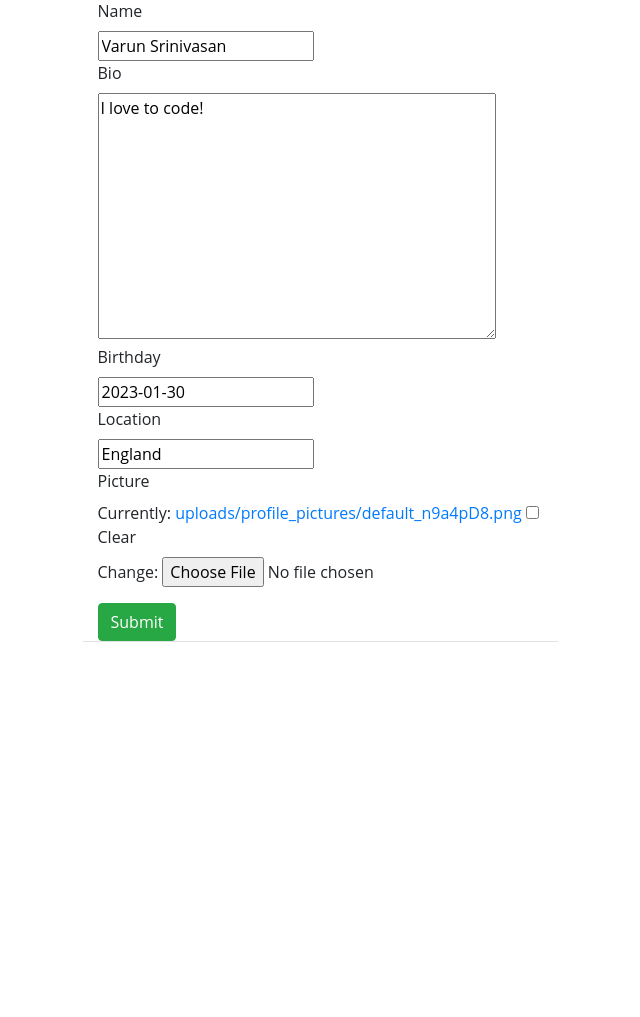
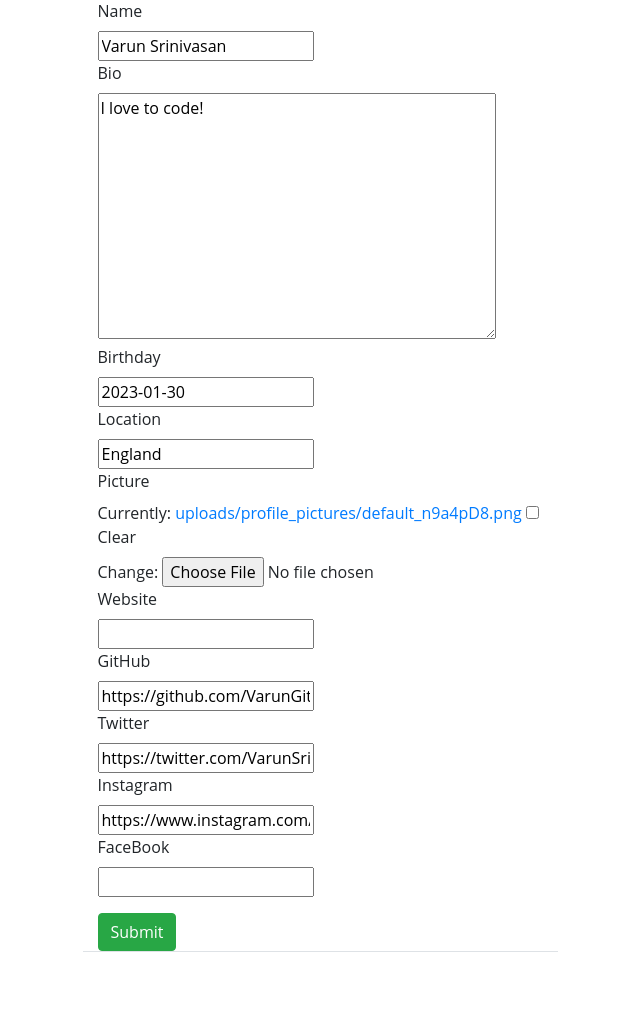
Before and after one commit to VarunGitHubs/blogDjango, a Django app: page /profile/edit/1 in a window 1280 px wide. Shown: the part 255-1272 px from the top of the page, without its empty margins (320-960 px from the left). Before the commit the page ends 897 px from the top, so only its background shows below. Run offline with Django 4.2, Linux system fonts and the light colour scheme; data comes from the database, SQL or seed files in the repository; both versions use the stored data as it was after the commit; some libraries are stand-ins or nearby versions.

Commit message:
social media links

```diff
--- a/theblog/forms.py
+++ b/theblog/forms.py
@@ -17,8 +17,8 @@ class PostForm(forms.ModelForm):
 			'title':forms.TextInput(attrs = {'class':'form-control', 'placeholder':'Title...'}), # title field is a text input
 			'author':forms.TextInput(attrs = {'class':'form-control', 'value':'', 'id':'user_label', 'type':'hidden'}), # Author
 			# assigned automatically
-			'tags': forms.Select(choices = choices, attrs = {'class':'form-control'}),
-			#'tags':forms.Select(choices = choice_list, attrs = {'class':'form-control'}), # Tags is a dropdown selection bar
+			#'tags': forms.Select(choices = choices, attrs = {'class':'form-control'}),
+			'tags':forms.Select(choices = choice_list, attrs = {'class':'form-control'}), # Tags is a dropdown selection bar
 			'body':forms.Textarea(attrs ={'class':'form-control', 'placeholder':'Start Writing...'}), # Article is written here
 			'snippet':forms.TextInput(attrs = {'class':'form-control', 'placeholder':'Snippet...'}) # Snippet is written here
 		}
--- a/theblog/models.py
+++ b/theblog/models.py
@@ -57,7 +57,11 @@ class UserProfile(models.Model):
 	followers = models.ManyToManyField(User, blank = True, related_name = 'followers')
 	notification  = models.BooleanField(default = True, blank = False, null = False)
 	follower_count = models.IntegerField(null = True, default = 0)
-
+	website = models.CharField(default = None, blank = True, null = True, max_length = 50)
+	GitHub = models.CharField(default = None, blank = True, null = True, max_length = 50)
+	Twitter = models.CharField(default = None, blank = True, null = True, max_length = 50)
+	Instagram = models.CharField(default = None, blank = True, null = True, max_length = 50)
+	FaceBook = models.CharField(default = None, blank = True, null = True, max_length = 50)
 
 
 @receiver(post_save, sender=User)
--- a/theblog/views.py
+++ b/theblog/views.py
@@ -148,7 +148,7 @@ class ProfileView(View):
 
 class UserProfileUpdateView(UpdateView, LoginRequiredMixin, UserPassesTestMixin):
 	model = UserProfile
-	fields = ['name', 'bio','birthday','location', 'picture']
+	fields = ['name', 'bio','birthday','location', 'picture', 'website','GitHub','Twitter','Instagram','FaceBook']
 	template_name = 'profile_edit.html'
 
 	def get_success_url(self):
```
Also changed, not shown: theblog/templates/user_profile.html (+6 -6 lines), db.sqlite3, theblog/migrations/0016_remove_userprofile_follower_count.py (added), theblog/migrations/0017_userprofile_facebook_userprofile_github_and_more.py (added), theblog/migrations/0018_alter_userprofile_facebook_alter_userprofile_github_and_more.py (added).
